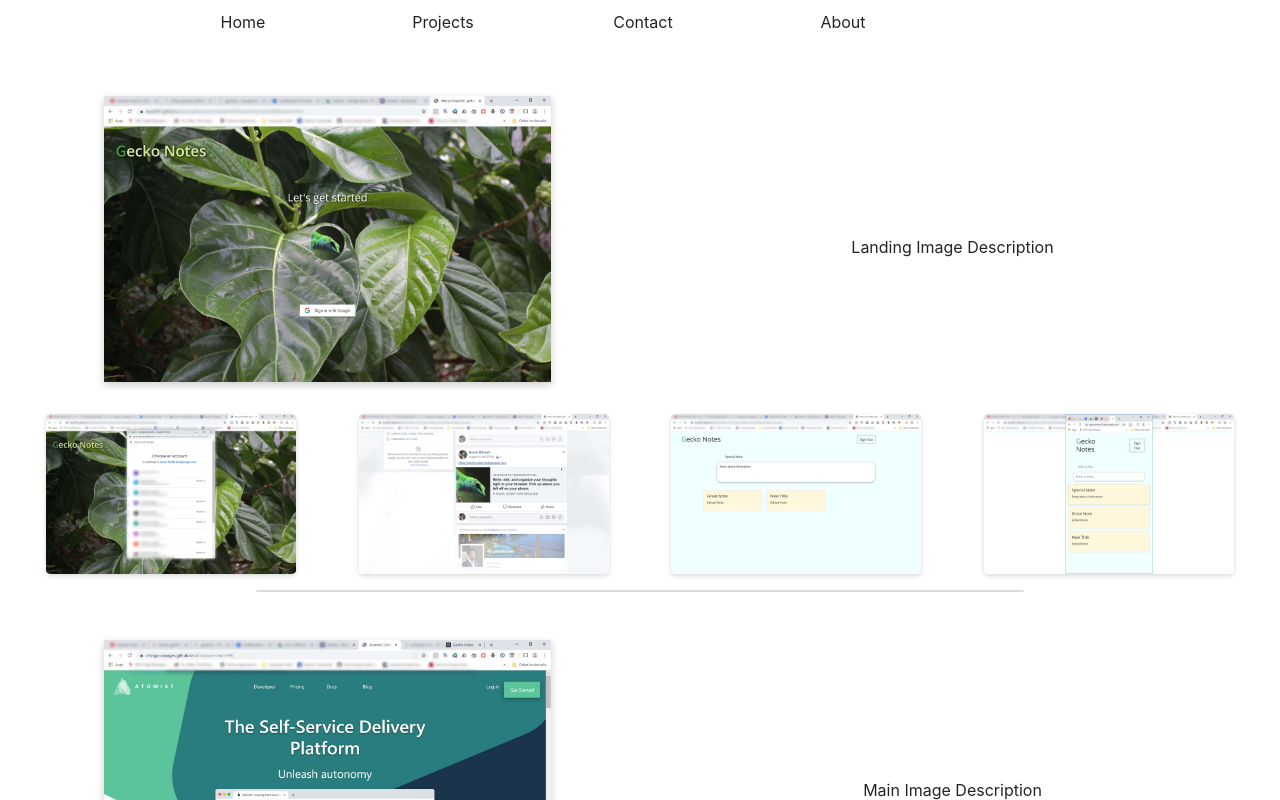
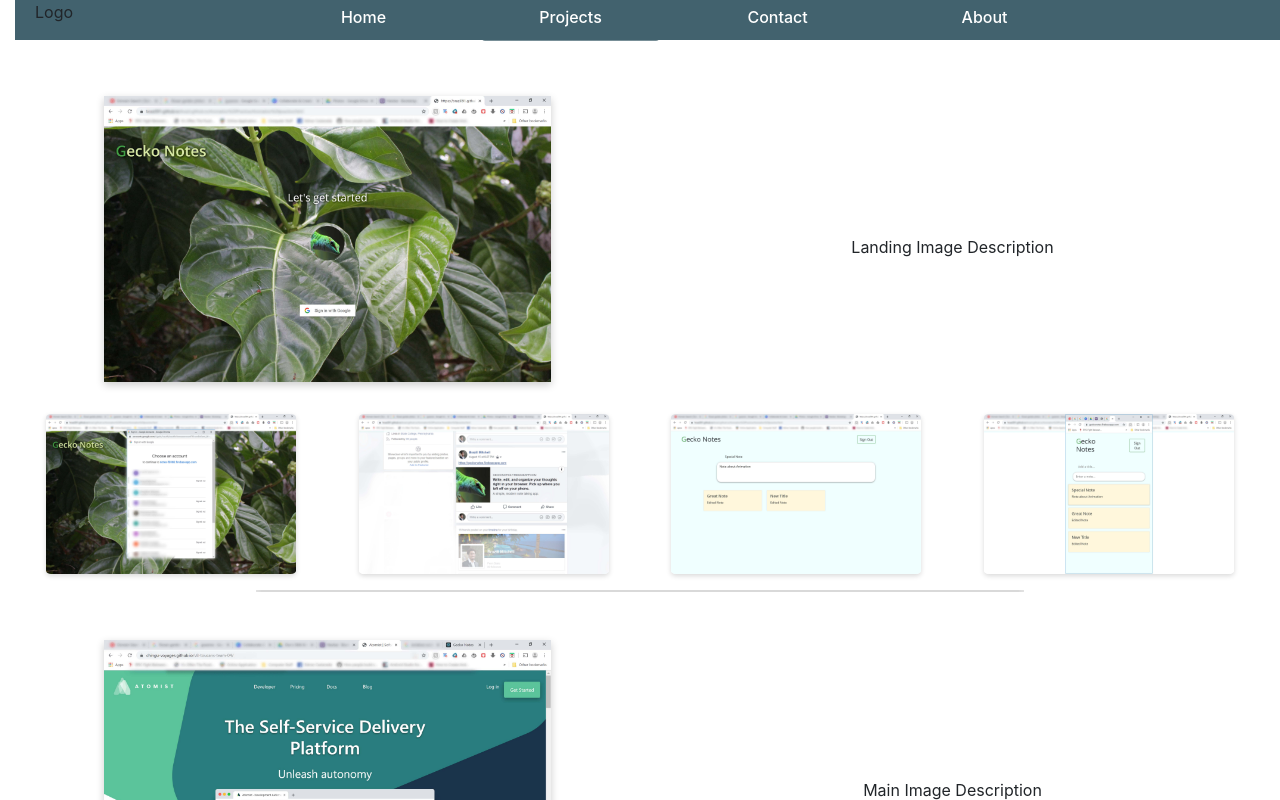
Before and after one commit to Brazill-Mitchell/bmfuture, a React (Create React App) app: page / in a window 1280 px wide. Shown: the top 800 px of the page. Built offline with nearby package versions, Linux system fonts and the light colour scheme.

Commit message:
styled nav bar

```diff
--- a/package.json
+++ b/package.json
@@ -7,6 +7,8 @@
     "bootstrap": "^4.3.1",
     "react": "^16.8.6",
     "react-dom": "^16.8.6",
+    "react-router-dom": "^5.0.1",
+    "react-router-hash-link": "^1.2.2",
     "react-scripts": "3.0.1",
     "react-spring": "^8.0.27"
   },
--- a/src/Components/Atomist.js
+++ b/src/Components/Atomist.js
@@ -47,7 +47,7 @@
           <div className='row'>
 
           {/* Main Image */}
-              <div className='col-sm-12 col-md-12 col-lg-6'>
+              <div ref={props.refs.refAtomist} id='atomist' className='col-sm-12 col-md-12 col-lg-6'>
               <a href='https://chingu-voyages.github.io/v8-toucans-team-04/' target='_blank'>
                 <img className='img-main mx-auto mb-3 w-75' src={displayImage}></img>
               </a>
--- a/src/Components/Contact.css
+++ b/src/Components/Contact.css
@@ -9,12 +9,17 @@
     max-width: 200px;
 }
 .contact-label{
-    flex: 1;
+    /* flex: 1; */
+    margin-left: 3px;
 }
 .contact-img{
     position: relative;
     max-width: 20px;
     flex: 1;
+    margin-left: 6px;
+    margin-right: 5px;
+    margin-bottom: 2px;
+    border-radius: 4px;
 }
 .label{
 
--- a/src/Components/Gecko.js
+++ b/src/Components/Gecko.js
@@ -50,7 +50,7 @@
       <div className='row'>
 
       {/* Main Image */}
-          <div className='col-sm-12 col-md-12 col-lg-6'>
+          <div ref={props.refs.refGecko} id='gecko' className='col-sm-12 col-md-12 col-lg-6'>
             <a href='https://geckonotes.firebaseapp.com' target='_blank'>
               <img className='img-main mx-auto w-75 mb-3' src={displayImage}></img>
             </a>
--- /dev/null
+++ b/src/Components/Logo.js
@@ -0,0 +1,11 @@
+import React from 'react'
+import './Nav.css'
+
+const Logo= ()=> {
+
+    return(
+        <div className='logo'>Logo</div>
+    )
+}
+
+export default Logo;
--- a/src/Components/Main.js
+++ b/src/Components/Main.js
@@ -1,10 +1,18 @@
-import React, {useState,useMedia, useEffect} from 'react';
+import React, {useState,useMedia,useEffect,useRef} from 'react';
 import './Main.css';
 import Project from './Project.js'
 import Nav from './Nav.js'
 
 
 const Main = ()=> {
+
+    // Use Refs to navigate to each project section
+    let refGecko = useRef(null)
+    let refAtomist = useRef(null)
+    let refList = {
+        'gecko':refGecko,
+        'atomist':refAtomist,
+    }
 
     // const collapseSize = useMediaQuery('(min-width: 600px)')
     const mediaSm = '(min-width:400px)'
@@ -63,7 +71,7 @@
                 <div className='row'>
 
                     <div className='col'>
-                        <Project/>
+                        <Project refs={refList}/>
                     </div>
                 </div>
         </div>
@@ -76,7 +84,7 @@
     return (
         <div>
             <div className='container-fluid'>
-                <Nav activeSection={activeSection} updateSection={updateSection} onClick={setNavActive} />
+                <Nav refs={refList} activeSection={activeSection} updateSection={updateSection} onClick={setNavActive} />
                 <BodyWrapper />
             </div>
 
--- a/src/Components/Nav.css
+++ b/src/Components/Nav.css
@@ -1,21 +1,39 @@
-.nav-wrapper{
+.nav-wrap{
     position:fixed;
     width: 100%;
-    height: auto;
+    height: 5%;
     z-index: 100;
+    margin: 0px;
+    padding: 0px;
+    background-color:rgb(66, 98, 110);
+    margin: 0px 10px 10px 10px;
+    z-index: 100;
+    display: flex;
+    flex-direction: column;
 }
-.nav-primary{
-    margin: 10px 10px 10px 10px;
-
-    /* overflow: hidden; */
-    /* text-overflow: ellipsis; */
-    z-index: 100;
+.nav-spacer{
+    flex:1;
 }
 .menu-lv1{
     /* margin-left: 10px; */
+    position: relative;
+    margin-top: 5px;
+    color: white;
+    font-weight: 500;
+    flex:1;
 }
+.logo{
+    position: relative;
+    left:20px;
+}
+/* Container for drop down menu items */
 .child-project{
-
+    /* background-color:rgb(66, 98, 110); */
+    background-image: linear-gradient(to bottom,rgba(66,98,110,1),rgba(66,98,110,.7));
+    /* border: 2px solid rgb(66, 98, 110); */
+    border-radius: 3px;
+    padding-top: 7px;
+    padding-bottom: 5px;
 }
 .child-project-hidden{
     position: absolute;
@@ -24,36 +42,40 @@
 .nav-container{
     display: flex;
     flex-direction: column;
-    align-content: space-around;
-    align-items: start;
+    /* align-content: space-around; */
+    /* align-items: start; */
 }
 .nav-container-special{
     display: flex;
     flex-direction: row;
     align-content: space-around;
     align-items: center;
+    justify-content: center;
 }
 .menu-lv2{
-    /* margin-left: 20px; */
     background-color: rgba(240,248,255,.8);
     border: .1px solid rgba(0,0,0,.15);
     box-shadow: 0 2px 2px 0px rgba(0,0,0,.10);
     margin-top: 5px;
     border-radius: 3%;
-    transition: box-shadow .2s ease-in-out;
+    transition: all .2s ease-in-out;
     flex: 1;
-    overflow: hidden;
+    /* overflow: hidden; */
     white-space: nowrap;
+    color:rgba(8, 49, 88, 0.6);
+    -webkit-text-stroke-width: .3px;
+    border-radius: 3px;
 }
 .menu-lv2:hover{
-    box-shadow: 0 5px 8px 0px rgba(0,0,0,.15)
+    box-shadow: 0 6px 10px 0px rgba(36, 68, 109, .4);
+    transform: scale(1.05);
 }
 
 .collapsed{
 
 }
 
- @media screen and (min-width: 480px){
+ /* @media screen and (min-width: 480px){
     .nav-wrapper{
 
     }
@@ -61,31 +83,49 @@
 @media screen and (min-width: 600px){
     .nav-wrapper{
         max-width: 600px;
-        margin-left: 10%;
-        margin-right: auto;
     }
 }
 @media screen and (min-width: 768px){
     .nav-wrapper{
         max-width: 600px;
-        margin-left: 10%;
-        margin-right: auto;
     }
 }
 @media screen and (min-width: 992px){
     .nav-wrapper{
         max-width: 800px;
-        margin-left: 10%;
         margin-right: auto;
     }
 }
 @media screen and (min-width: 1382px){
     .nav-wrapper{
         max-width: 1200px;
-        margin-left: 10%;
-        margin-right: auto;
     }
-}
+}  */
 .logo{
 
 }
+
+/* Contact */
+
+.contact-menu{
+    z-index: 100;
+}
+.contact-menu-list{
+    background-color: rgba(239, 241, 241, 0.7);
+    border: .5px solid rgba(0,0,0,.1);
+    border-radius: 5%;
+    box-shadow: 2px 5px 5px 0 rgba(0,0,0,.1);
+    max-width: 200px;
+}
+.contact-img{
+    position: relative;
+    max-width: 20px;
+    flex: 1;
+    margin-left: 6px;
+    margin-right: 5px;
+    margin-bottom: 2px;
+    border-radius: 4px;
+}
+.label{
+
+}
--- a/src/Components/Nav.js
+++ b/src/Components/Nav.js
@@ -2,6 +2,7 @@
 import { useTransition, animated } from 'react-spring'
 import Contact from './Contact.js'
 import Projects from './Projects.js'
+import Logo from './Logo.js'
 import './Nav.css';
 import { useMediaQuery } from '@material-ui/core';
 import { getThemeProps } from '@material-ui/styles';
@@ -42,30 +43,32 @@
 
     return(
 
-        <nav className='nav-wrapper' onClick={handleClick}>
-        <div>{navState}</div>
-            <div className='container-fluid nav-primary position'>
-                <div className='row'>
+
+            <div className='container-fluid nav-wrap'>
+                <div className='row' onClick={handleClick}>
+                <Logo className='logo'/>
+                <div className='nav-spacer'></div>
                 {/* Filler Item */}
-                    <div className='col-3 menu-lv1'>
+                    <div className='menu-lv1'>
                         <div toggleMenu={toggleMenu}>Home</div>
                     </div>
                 {/* Projects */}
-                    <div className='col-3 menu-lv1'>
-                        <Projects navState={navState} menu={menu} toggleMenu={toggleMenu}></Projects>
+                    <div className='menu-lv1'>
+                        <Projects refs={props.refs} navState={navState} menu={menu} toggleMenu={toggleMenu}></Projects>
                     </div>
                 {/* Contact */}
-                    <div className='col-3 menu-lv1'>
+                    <div className='menu-lv1'>
                         <Contact navState={navState} menu={menu} toggleMenu={toggleMenu}></Contact>
                     </div>
                 {/* Filler Item */}
-                    <div className='col-3 menu-lv1'>
+                    <div className='menu-lv1'>
                             <div toggleMenu={toggleMenu}>About</div>
                     </div>
+                    <div className='nav-spacer'></div>
                 </div>
             </div>
 
-        </nav>
+
 
     )
 }
--- a/src/Components/Project.js
+++ b/src/Components/Project.js
@@ -19,11 +19,11 @@
     return(
         <div className=''>
             <div>
-                <Gecko></Gecko>
+                <Gecko  refs={props.refs}></Gecko>
             </div>
             <div className='spacer mt-3 mx-auto'></div>
             <div className='mt-5'>
-                <Atomist></Atomist>
+                <Atomist refs={props.refs}></Atomist>
             </div>
             <div className='spacer mt-3 mx-auto'></div>
 
--- a/src/Components/Projects.js
+++ b/src/Components/Projects.js
@@ -1,4 +1,6 @@
 import React, {useState,useRef,useEffect} from 'react';
+// import {HashLink as Link} from 'react-router-hash-link'
+import { BrowserRouter as Router, Route} from 'react-router-dom'
 import { useTransition, animated } from 'react-spring'
 import './Nav.css';
 import { useMediaQuery } from '@material-ui/core';
@@ -7,8 +9,9 @@
 
     let [isListDisplayed, setIsListDisplayed] = useState(false)
 
-    let projectList = ['Gecko Notes','Atomist','Connect X','Paint']
-    let [menuItemStyle, setMenuItemStyle] = useState('col-lg-8 col-md-10 col-sm-12 mx-auto')
+    // let projectList = ['Gecko Notes','Atomist','Connect X','Paint']
+let projectList = [['Gecko Notes','gecko'],['Atomist','atomist'],['Connect X','connectX'],['Paint','paint']]
+    let [menuItemStyle, setMenuItemStyle] = useState('col-12 mx-auto')
 
     const collapseSize = useMediaQuery('(min-width: 100px)')
 
@@ -21,6 +24,12 @@
             props.toggleMenu('none')
         }
 
+    }
+    function getTargetId(){
+        console.log("Target")
+        return(
+            '#atomist'
+        )
     }
     //Close projects menu if another element is active
     function checkMenu(){
@@ -66,9 +75,13 @@
                     // This is what shows when the item is toggled on
                     ?    <animated.div className='nav-container' style={props} key={key}>
                             <div className='nav-container-special'>
-                                <div className='col menu-lv2'>
-                                    <span className=''>{project}</span>
-                                </div>
+                                <a href={getTargetId}>
+                                    <div className='col menu-lv2'>
+                                        {project[0]}
+                                    </div>
+                                </a>
+
+
                             </div>
                         </animated.div>
 
@@ -85,7 +98,7 @@
             <div className='container-fluid'>
                 <div className='row'>
                 {/* Projects */}
-                    <div className='col menu-lv1' onClick={handleClick}>Projects
+                    <div className='col' onClick={handleClick}>Projects
                         <div className='container-fluid child-project'>
                             <div className='row'>
                             {/* Project List */}
```
Also changed, not shown: src/Components/Contact.js (+4 -4 lines), 1 other file (tests, documents, lock files or other folders).
